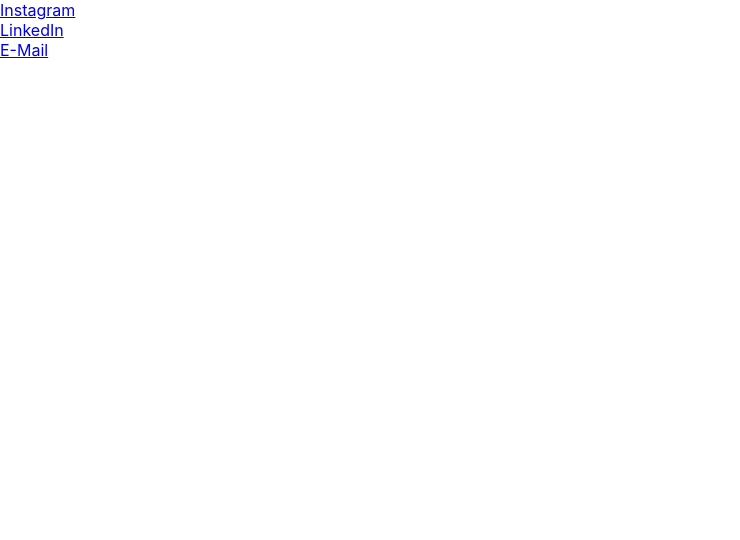
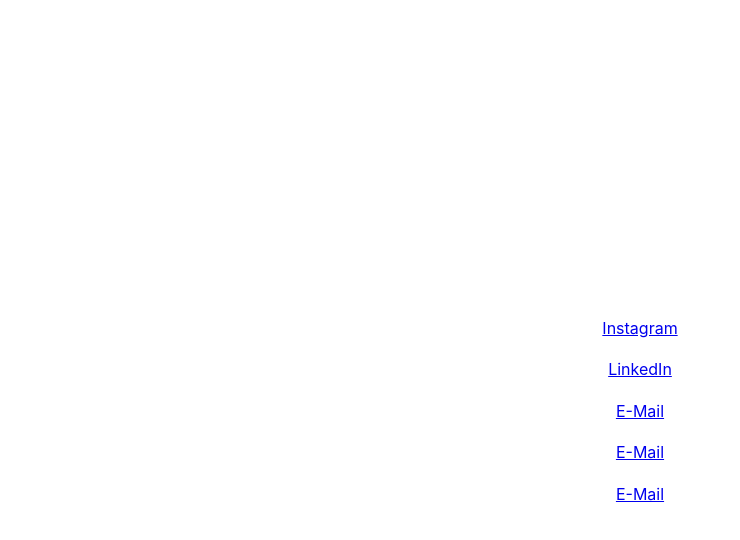
Before and after one commit to ostenjap/linktree-clone, a React (Create React App) app: page / in a window 1280 px wide. Shown: the top 540 px of the page, without its empty margins (0-740 px from the left). Built offline with nearby package versions, Linux system fonts and the light colour scheme.

Commit message:
second-commit

```diff
--- a/src/Link.js
+++ b/src/Link.js
@@ -2,7 +2,8 @@
 
 function Link(props) {
   return (
-    <div>
+      <div>
+      <h1>{props.number}</h1>
       <a href={props.url}>{props.name}</a>
     </div>
   );
--- /dev/null
+++ b/src/Linktree.css
@@ -0,0 +1,20 @@
+.linktree-container {
+  display: flex;
+  flex-direction: column;
+  align-items: center;
+  justify-content: center;
+  height: 100vh;
+}
+
+.link {
+  display: block;
+  margin-bottom: 10px;
+  font-size: 18px;
+  font-weight: bold;
+  color: #333;
+  text-decoration: none;
+}
+
+.link:hover {
+  color: #0077b5;
+}
--- a/src/exportLinktree.js
+++ b/src/exportLinktree.js
@@ -1,17 +1,20 @@
 import React, { useState } from 'react';
 import Link from './Link';
+import './Linktree.css';
 
 function Linktree() {
   const [links, setLinks] = useState([
     { name: 'Instagram', url: 'https://www.instagram.com/ostenjap/' },
     { name: 'LinkedIn', url: 'https://www.linkedin.com/in/osten-wiecen-jap-649175179/' },
     { name: 'E-Mail', url: 'mailto:wiecen@gmail.com' },
+    { name: 'E-Mail', url: 'mailto:wiecen@gmail.com' },
+    { name: 'E-Mail', url: 'mailto:wiecen@gmail.com' },
   ]);
 
   return (
-    <div>
-      {links.map((link, index) => (
-        <Link key={index} name={link.name} url={link.url} />
+     <div className="linktree-container">
+      {links.map((link, index ) => (
+        <Link key={index} name={link.name} url={link.url} className="link" />
       ))}
     </div>
   );
```
